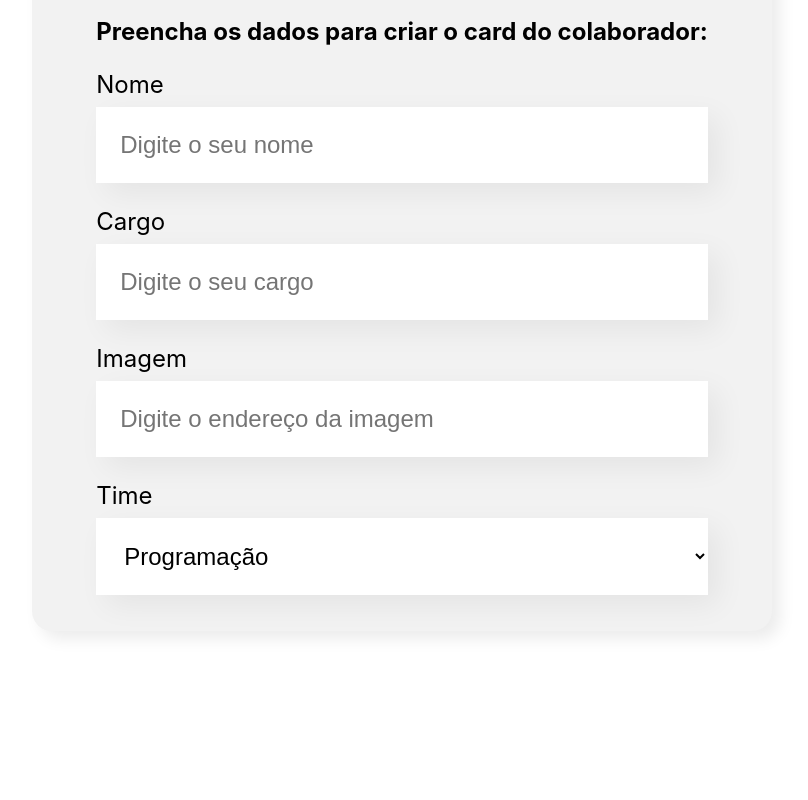
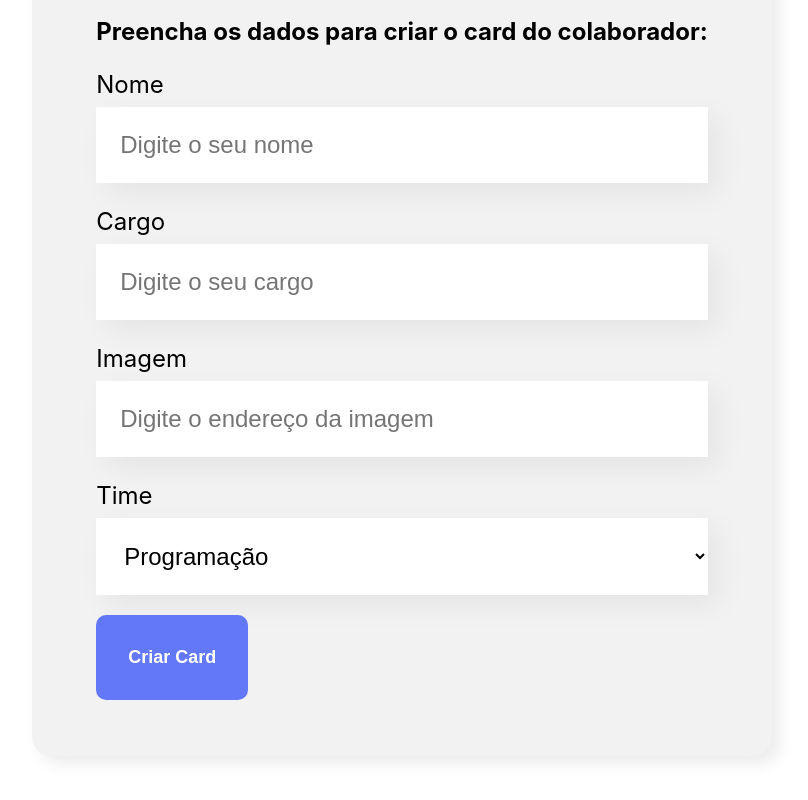
Before and after one commit to GABRIEL-ASSYS/Organo, a React (Create React App) app: page / in a window 1280 px wide. Shown: the part 617-1417 px from the top of the page, without its empty margins (238-1046 px from the left). Before the commit the page ends 1328 px from the top, so only its background shows below. Built offline with nearby package versions, Linux system fonts and the light colour scheme.

Commit message:
adicionando botao

```diff
--- /dev/null
+++ b/src/componentes/Botao/Botao.css
@@ -0,0 +1,15 @@
+.botao {
+    background-color: #6278F7;
+    border-radius: 10px;
+    font-weight: 700;
+    font-size: 18px;
+    padding: 32px;
+    border: none;
+    cursor: pointer;
+    color: #FFFFFF;
+    margin: 20px 0;
+}
+
+.botao:hover {
+    color: #95FFD4;
+}
--- /dev/null
+++ b/src/componentes/Botao/index.js
@@ -0,0 +1,9 @@
+import './Botao.css'
+
+const  Botao = (props) => {
+    return(
+        <button className='botao'>{props.children}</button>
+    )
+}
+
+export default Botao
--- a/src/componentes/Formulario/index.js
+++ b/src/componentes/Formulario/index.js
@@ -1,3 +1,4 @@
+import Botao from '../Botao'
 import CampoTexto from '../CampoTexto'
 import ListaSuspensa from '../ListaSuspensa'
 import './Formulario.css'
@@ -22,6 +23,9 @@
                 <CampoTexto label="Cargo" placeholder="Digite o seu cargo" />
                 <CampoTexto label="Imagem" placeholder="Digite o endereço da imagem" />
                 <ListaSuspensa label="Time" itens={times}/>
+                <Botao>
+                    Criar Card
+                </Botao>
             </form>
         </section>
     )
```
